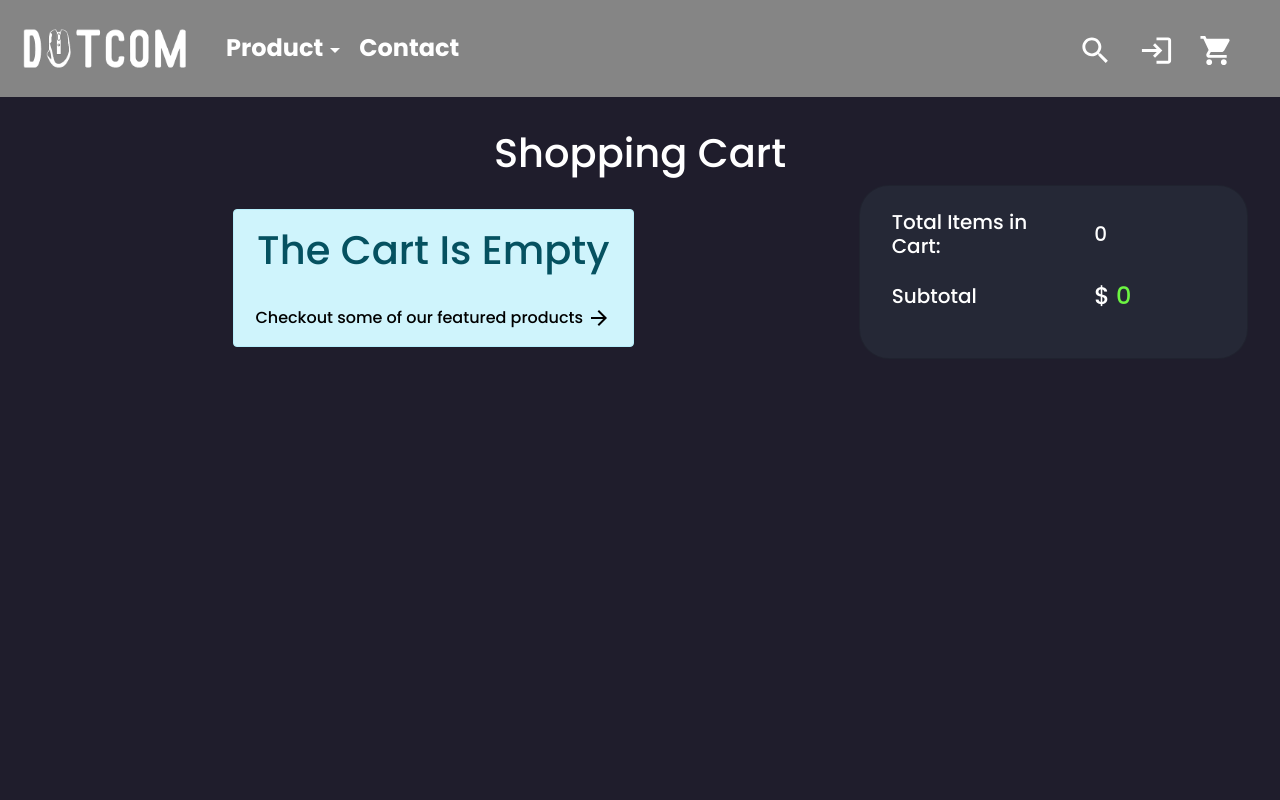
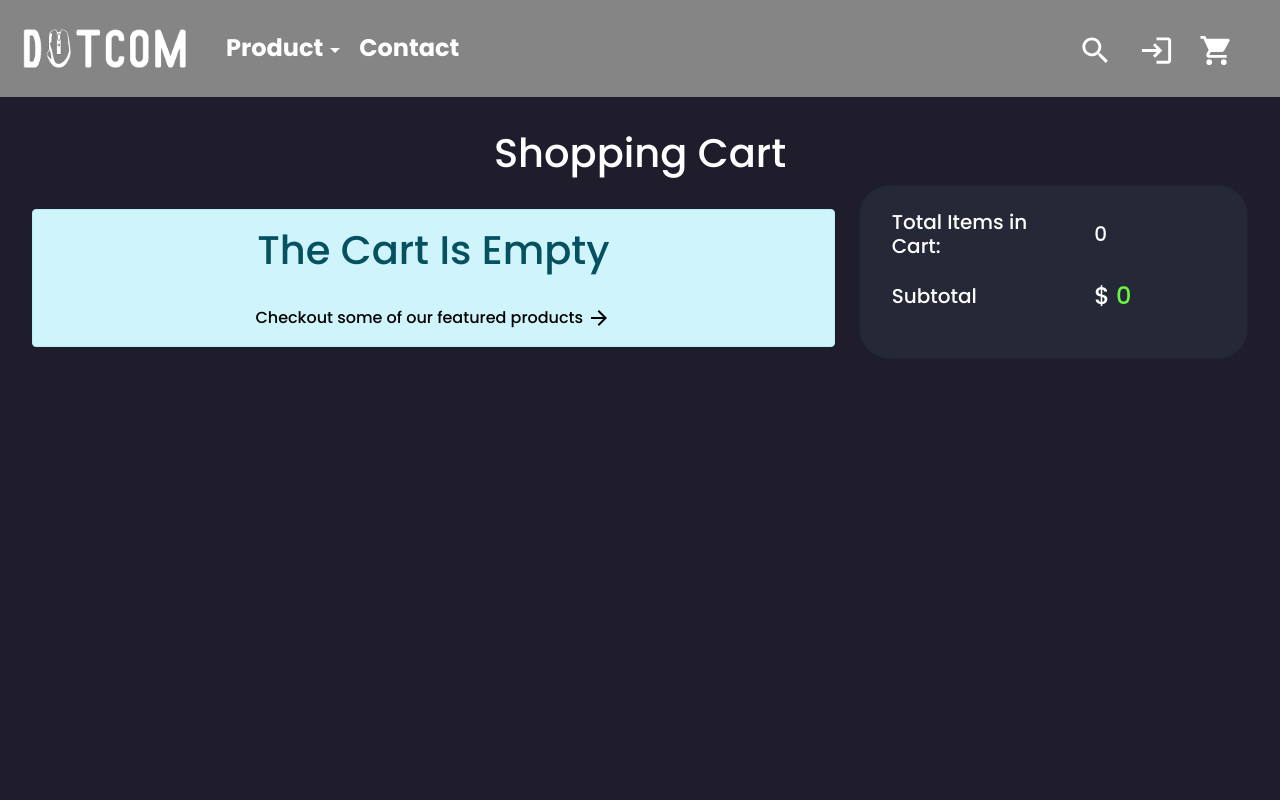
Before and after one commit to jorge-dev/Seng-513-Project, a React (Create React App) app in the folder frontend/: page /shoppingCart in a window 1280 px wide. Shown: the top 800 px of the page. Built offline with nearby package versions, Linux system fonts and the light colour scheme.

Commit message:
removed default 50% width from MessageAlert.jsx

```diff
--- a/frontend/src/components/Demo/MessageAlert.jsx
+++ b/frontend/src/components/Demo/MessageAlert.jsx
@@ -3,7 +3,8 @@ import { Alert } from "react-bootstrap";
 export default function MessageAlert(props) {
     return (
 
-        <Alert className="text-center col-sm-12 mx-auto w-50" style={props.custStyle || { marginTop: '10em' }} variant={props.variant || 'info'}> {props.children} </Alert>
+        <Alert className="text-center col-sm-12 mx-auto" style={props.custStyle || {marginTop: '10em', width: '50%'}}
+               variant={props.variant || 'info'}> {props.children} </Alert>
 
     )
 }
```
